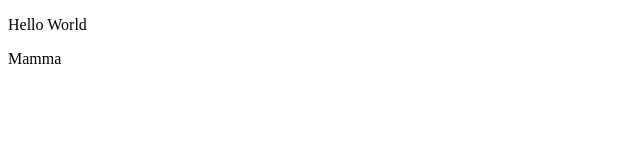
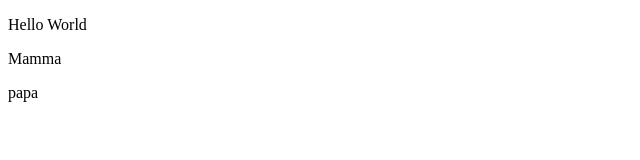
Before and after one commit to mr-funtor/aca-teach-git, a plain HTML site: page about.html in a window 1280 px wide. Shown: the full height of the page, 0-640 px from the left. Drawn offline with Linux system fonts and the light colour scheme.

Commit message:
made change to about

```diff
--- a/about.html
+++ b/about.html
@@ -8,5 +8,6 @@
 <body>
     <p>Hello World</p>
     <p>Mamma</p>
+    <p>papa</p>
 </body>
 </html>
```
